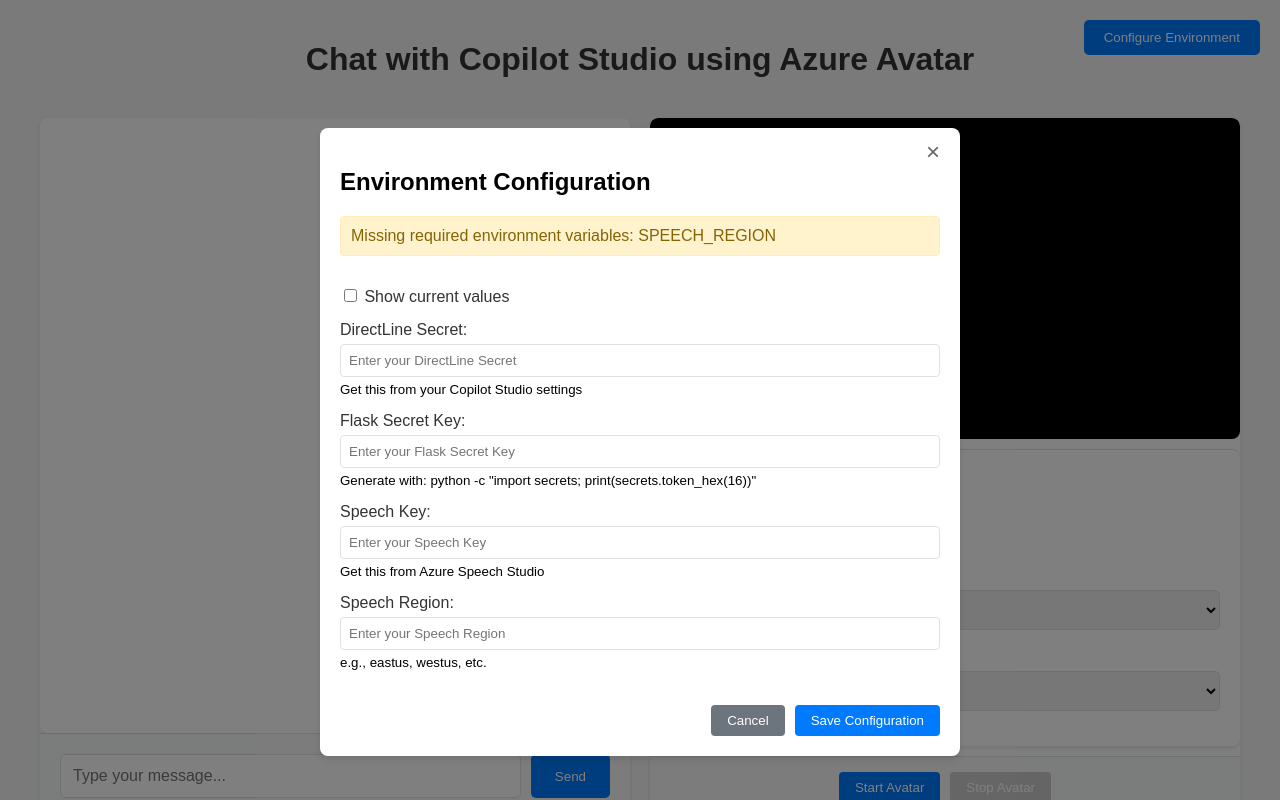
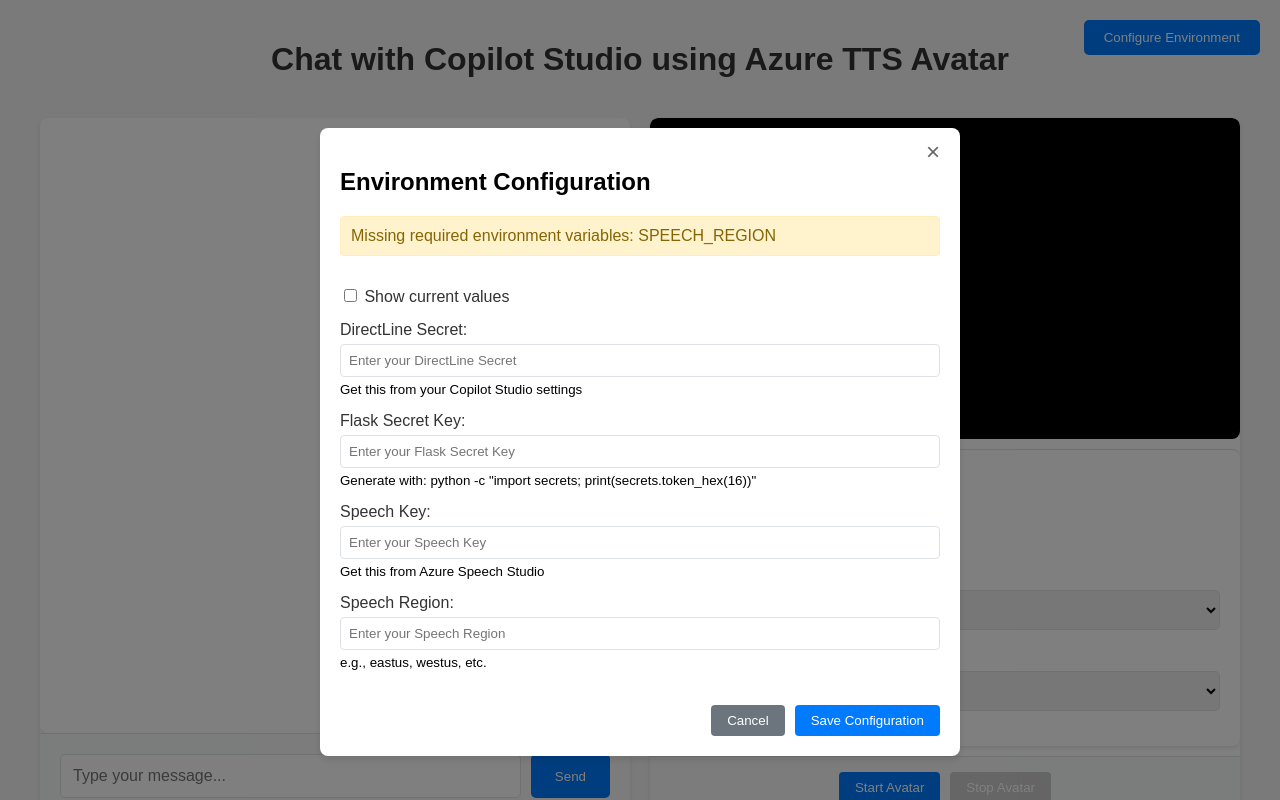
Before and after one commit to nguyennhianhtri/copilot-studio-azure-avatar, a Flask app: page / in a window 1280 px wide. Run offline with Flask 3, Linux system fonts and the light colour scheme; data that the repository does not hold is empty; some libraries are stand-ins or nearby versions.

Commit message:
changed reference to correct product name

```diff
--- a/templates/index.html
+++ b/templates/index.html
@@ -241,7 +241,7 @@
     </div>
   </div>
 
-  <h1 class="page-title">Chat with Copilot Studio using Azure Avatar</h1>
+  <h1 class="page-title">Chat with Copilot Studio using Azure TTS Avatar</h1>
   <div class="container">
     <div class="main-content">
       <div class="chat-container">
```
